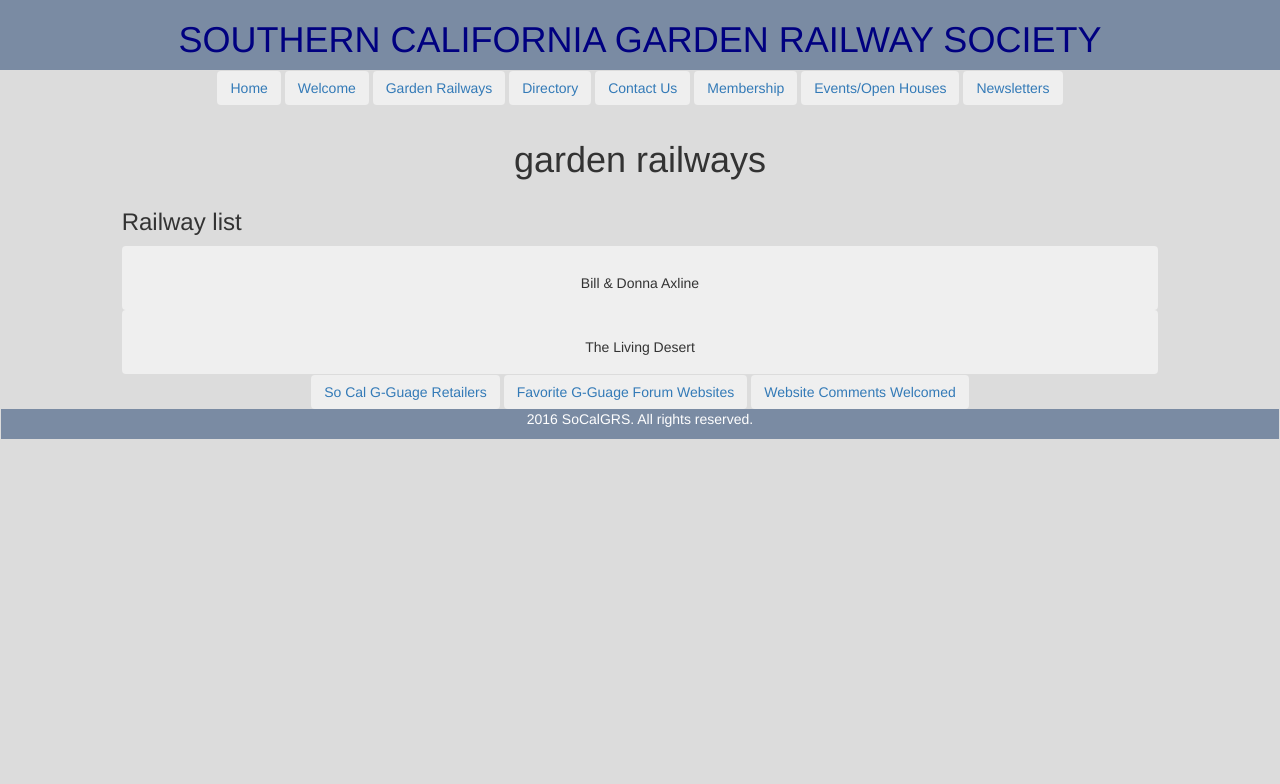
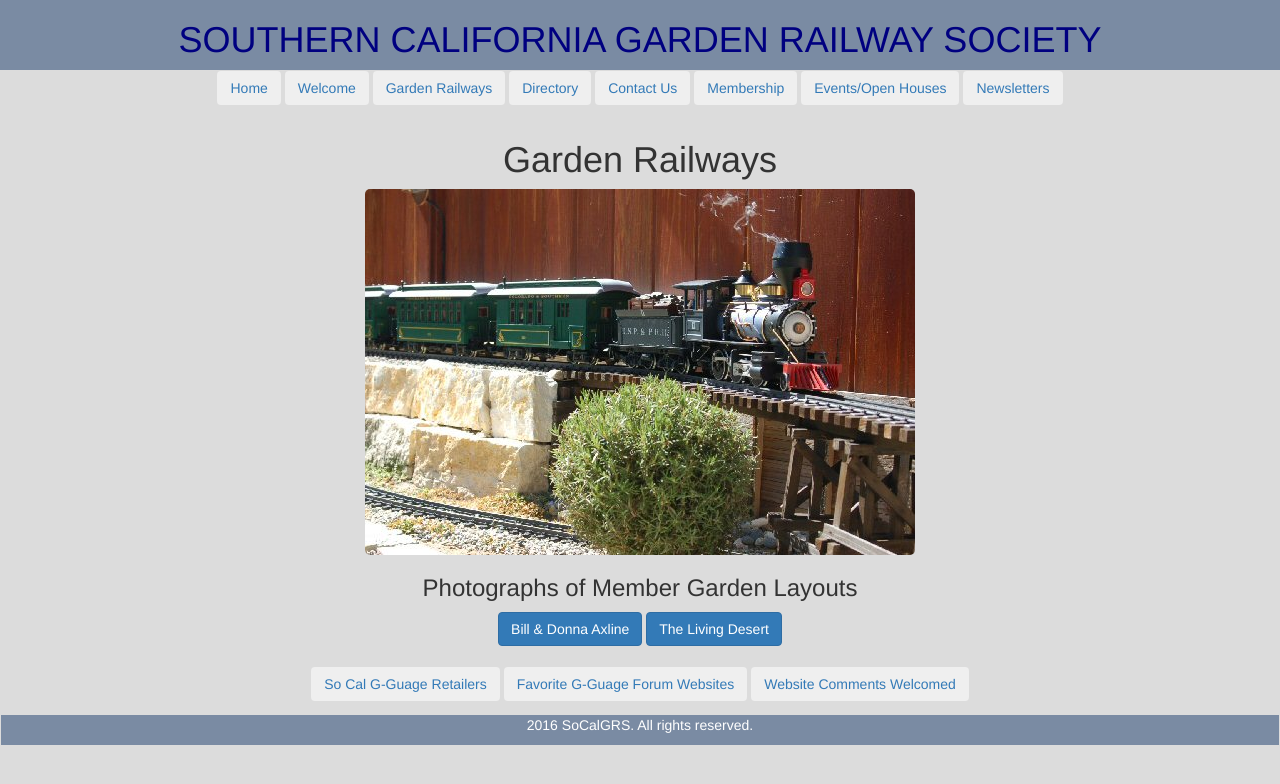
Before and after one commit to djacobs74/soCalGRS, a Django app: page /gardenRailways/ in a window 1280 px wide. Shown: the top 784 px of the page. Run offline with Django 3.2, Linux system fonts and the light colour scheme; data comes from the database, SQL or seed files in the repository; some libraries are stand-ins or nearby versions.

Commit message:
garden railways main image added

```diff
--- a/socalgrs/socalgrs/urls.py
+++ b/socalgrs/socalgrs/urls.py
@@ -11,7 +11,7 @@ urlpatterns = [
     url(r'^$', HomeView.as_view(), name='socalgrs'),
     url(r'^welcome/', WelcomeView.as_view()),
     url(r'^gardenRailways/', GardenRailwaysView.as_view()),
-    # url(r'^gardenRailways/(?P<id>[\w\._-]+)/$', GardenRailwaysDetailView.as_view()),
+    # url(r'^gardenRailways/(?P<id>[\w\._-]+)/$', GardenRailwaysDetailView.as_view()), # pics page
     url(r'^directory/', DirectoryView.as_view()),
     url(r'^contact/', ContactView.as_view()),
     url(r'^membership/', MembershipView.as_view()),
--- a/socalgrs/templates/gardenRailways.html
+++ b/socalgrs/templates/gardenRailways.html
@@ -1,24 +1,33 @@
-{% include 'head.html' %}
-{% include 'navbar.html' %}
+
 
 
 
 <body>
+{% include 'head.html' %}
+{% include 'navbar.html' %}
 
-<h1 class="text-center">garden railways</h1>
+<h1 class="text-center">Garden Railways</h1>
+
+
 
 <div class="container-fluid">
-	<div class="row">
-		<div class="col-xs-10 col-xs-offset-1">
-			<h3>Railway list</h3>
+	<div>
+		<img class="pictures img-responsive center-block" src="/static/images/Kelly007.jpg">
+	</div>
+
+	<div class="row text-center">
+		<h3 class="text-center">Photographs of Member Garden Layouts</h3>
+
+
 
 			{% for railway in railways %}
-	                  <div class="railways" data-id="{{railway.id}}"><button type="button" class="btn btn-block btn-secondary"><!--<a href="/gardenRailways/{{railway.id}}/">--><br/><p class="listing">{{railway.title}}</p></div></button>
+				                  <button type="button" data-id="{{railway.id}}" class="btn btn-primary btn-group"><!--<a href="/gardenRailways/{{railway.id}}/">-->{{railway.title}}</button>
 	        {% endfor %}
-		</div>
+
 	</div>
 </div>
 
-
+<br>
+{% include 'footer.html' %}
 </body>
-{% include 'footer.html' %}
+</html>
```
Also changed, not shown: socalgrs/static/images/Kelly007.jpg (added), 1 other file.
